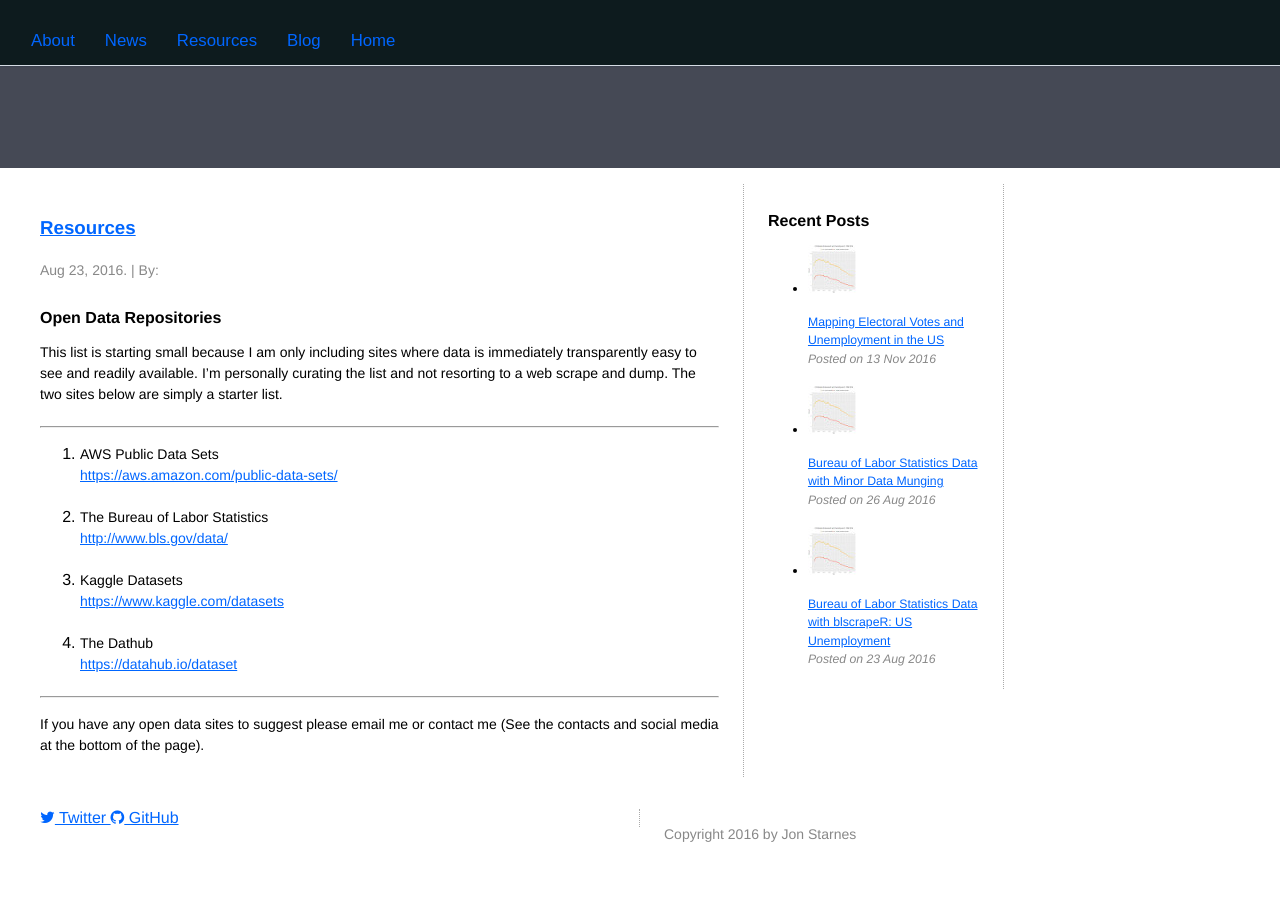
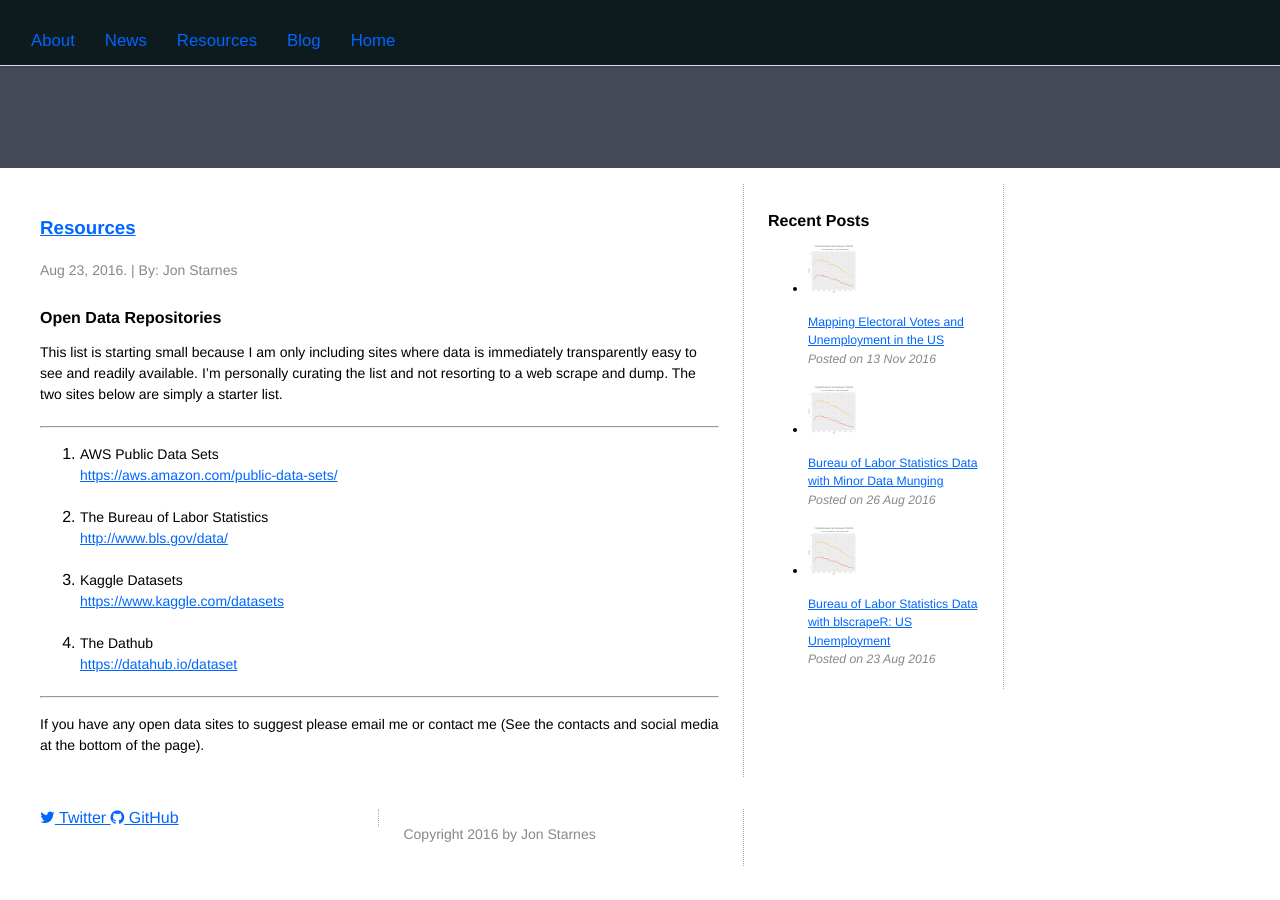
Before and after one commit to jon-starnes/jon-starnes.github.io, a Jekyll site: the page built from _pages/03_resources.md, in a window 1280 px wide. Built offline with Jekyll 4.4.1, drawn with Linux system fonts in a browser that asks for light colours; nearby versions of some CDN libraries.

Commit message:
Style updates

```diff
--- a/_includes/footer.html
+++ b/_includes/footer.html
@@ -1,6 +1,9 @@
 
 <div class="container">
   <div class="row">
+    <div class="col content">
+      <div class="row">
+
         <div class="col feature">
           {% if site.twitter_username %}
           <a href="https://twitter.com/{{ site.twitter_username }}">
@@ -18,6 +21,7 @@
         <div class="col feature">
           <p class = "desc">Copyright 2016 by Jon Starnes</p>
         </div>
-
+      </div>
+    </div>
   </div><!--/row -->
 </div><!--/container -->
--- a/_pages/03_resources.md
+++ b/_pages/03_resources.md
@@ -1,6 +1,7 @@
 ---
 layout: post
 title:  "Resources"
+author: Jon Starnes
 date:   2016-08-23 00:10:45
 tags: [GPL, news, Open Definition 2.0]
 categories: [open data, page, repositories, resources]
```
Lines whose indentation alone changed are shown as unchanged.
